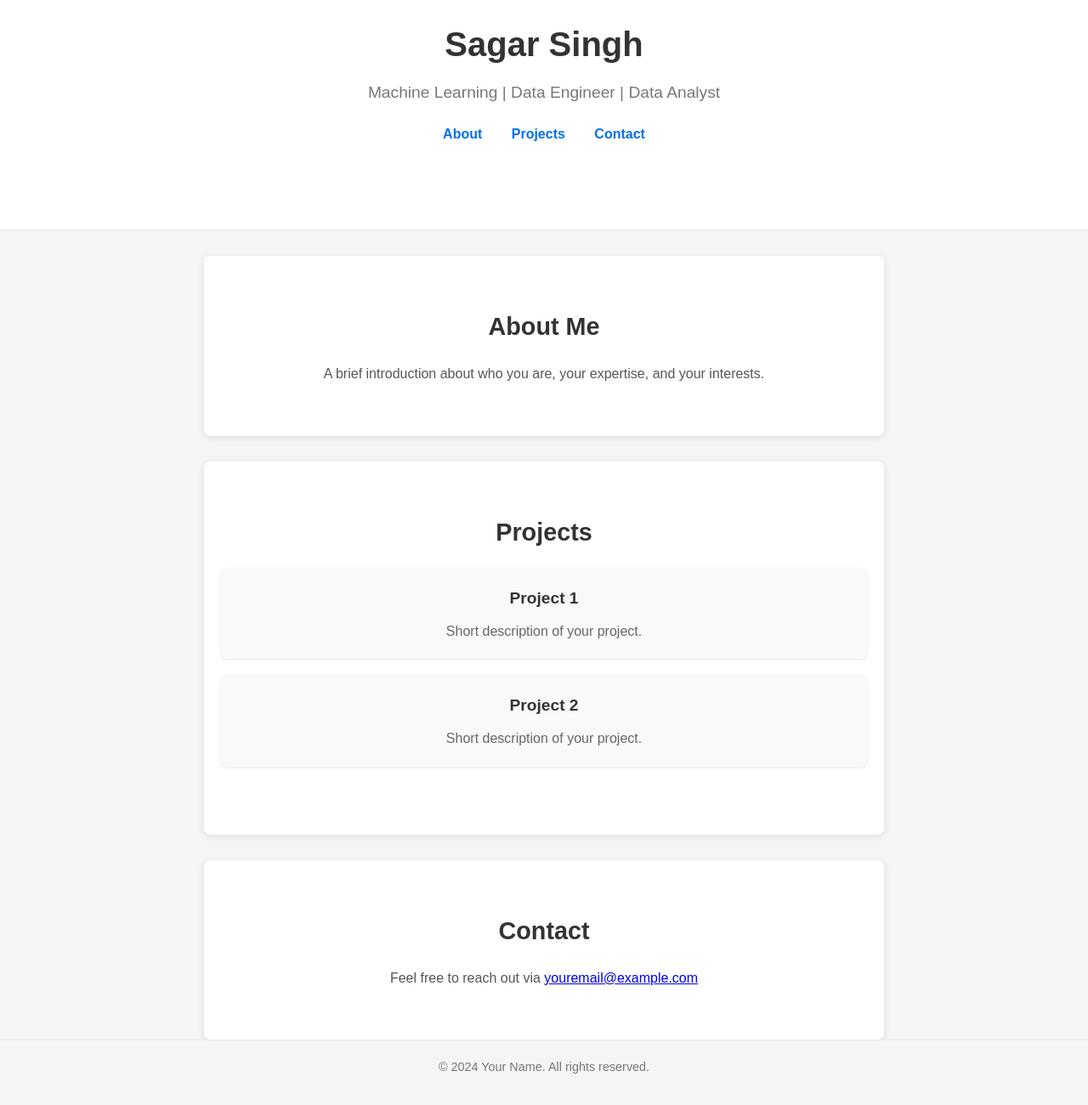
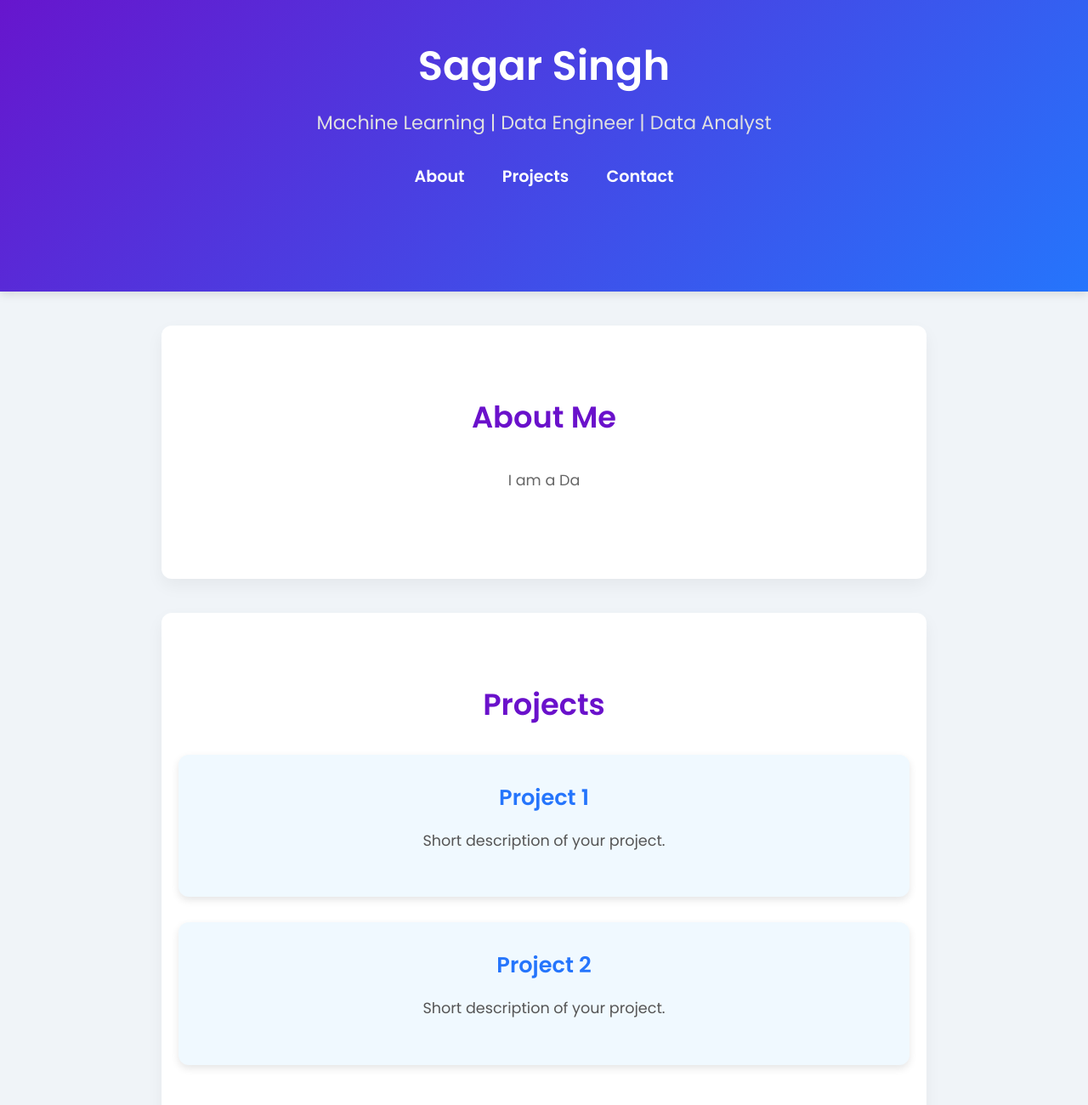
Before and after one commit to Singh-Sagar/Singh-Sagar.github.io, a plain HTML site: page index.html in a window 1280 px wide. Shown: the part 80-1380 px from the top of the page at 85% size. Drawn offline with Linux system fonts and the light colour scheme.

Commit message:
Added colors

```diff
--- a/index.css
+++ b/index.css
@@ -7,109 +7,138 @@
 
 /* General Styles */
 body {
-    font-family: Arial, sans-serif;
+    font-family: 'Poppins', sans-serif; /* A modern, sleek font */
     line-height: 1.6;
     color: #333;
-    background-color: #f5f5f5;
+    background-color: #f0f4f8; /* Softer background color */
+    padding: 0;
+    margin: 0;
 }
 
 /* Header Section */
 header {
-    background: #fff;
+    background: linear-gradient(135deg, #6a11cb 0%, #2575fc 100%); /* Gradient for a modern touch */
+    color: white;
     text-align: center;
-    padding: 100px 20px;
-    border-bottom: 1px solid #eaeaea;
+    padding: 120px 20px;
+    border-bottom: none;
+    box-shadow: 0 4px 10px rgba(0, 0, 0, 0.1);
 }
 
 .header-content h1 {
-    font-size: 2.5rem;
+    font-size: 3rem;
     margin-bottom: 10px;
-    color: #333;
+    color: white;
 }
 
 .subtitle {
-    font-size: 1.2rem;
-    color: #777;
+    font-size: 1.4rem;
+    color: #e0e0e0;
 }
 
 .nav-links {
     list-style: none;
-    margin-top: 20px;
+    margin-top: 30px;
     padding: 0;
 }
 
 .nav-links li {
     display: inline;
-    margin: 0 15px;
+    margin: 0 20px;
 }
 
 .nav-links a {
     text-decoration: none;
-    color: #0070f3;
+    color: white;
     font-weight: bold;
+    font-size: 1.2rem;
+    transition: color 0.3s;
 }
 
 .nav-links a:hover {
-    text-decoration: underline;
+    color: #ffe600; /* Highlight effect on hover */
 }
 
 /* Section Styles */
 section {
-    padding: 60px 20px;
-    max-width: 800px;
+    padding: 80px 20px;
+    max-width: 900px;
     margin: auto;
     text-align: center;
-    background: #fff;
-    margin-top: 30px;
-    border-radius: 8px;
-    box-shadow: 0 2px 8px rgba(0, 0, 0, 0.1);
+    background: white;
+    margin-top: 40px;
+    border-radius: 12px;
+    box-shadow: 0 8px 20px rgba(0, 0, 0, 0.05);
 }
 
 section h2 {
-    font-size: 1.8rem;
+    font-size: 2.2rem;
     color: #333;
-    margin-bottom: 20px;
+    margin-bottom: 30px;
+    font-weight: 600;
+    color: #6a11cb; /* Add theme color */
 }
 
 section p {
-    font-size: 1rem;
-    color: #555;
+    font-size: 1.1rem;
+    color: #666;
+    margin-bottom: 20px;
+    line-height: 1.8;
 }
 
 /* Project Card Styles */
 .project-card {
-    margin: 20px 0;
-    padding: 20px;
-    background: #f9f9f9;
-    border-radius: 8px;
-    box-shadow: 0 1px 4px rgba(0, 0, 0, 0.1);
+    margin: 30px 0;
+    padding: 30px;
+    background: #f0f9ff; /* Soft light-blue background */
+    border-radius: 12px;
+    box-shadow: 0 4px 10px rgba(0, 0, 0, 0.1);
+    transition: transform 0.3s ease;
+}
+
+.project-card:hover {
+    transform: scale(1.05); /* Slight zoom-in on hover for interactivity */
 }
 
 .project-card h3 {
-    font-size: 1.2rem;
-    margin-bottom: 10px;
+    font-size: 1.6rem;
+    margin-bottom: 15px;
+    color: #2575fc; /* Match the theme color */
 }
 
 .project-card p {
-    font-size: 1rem;
-    color: #666;
+    font-size: 1.1rem;
+    color: #555;
 }
 
 /* Contact Section */
 #contact p {
-    font-size: 1rem;
+    font-size: 1.2rem;
+    color: #555;
+}
+
+#contact a {
+    color: #2575fc;
+    text-decoration: none;
+    font-weight: bold;
+}
+
+#contact a:hover {
+    text-decoration: underline;
+    color: #6a11cb;
 }
 
 /* Footer */
 footer {
-    background: #f5f5f5;
-    padding: 20px;
+    background: #6a11cb;
+    padding: 30px;
     text-align: center;
-    color: #777;
-    font-size: 0.9rem;
+    color: white;
+    font-size: 0.95rem;
     border-top: 1px solid #eaeaea;
 }
 
 footer p {
     margin: 0;
+    color: white;
 }
--- a/index.html
+++ b/index.html
@@ -3,8 +3,10 @@
 <head>
     <meta charset="UTF-8">
     <meta name="viewport" content="width=device-width, initial-scale=1.0">
-    <title>Your Name | Portfolio</title>
+    <title>Sagar Singh | Portfolio</title>
     <link rel="stylesheet" href="index.css">
+    <link href="https://fonts.googleapis.com/css2?family=Poppins:wght@300;400;600&display=swap" rel="stylesheet">
+
 </head>
 <body>
     <!-- Header Section -->
@@ -25,7 +27,7 @@
     <!-- About Section -->
     <section id="about">
         <h2>About Me</h2>
-        <p>A brief introduction about who you are, your expertise, and your interests.</p>
+        <p> I am a Da</p>
     </section>
 
     <!-- Projects Section -->
@@ -45,12 +47,12 @@
     <!-- Contact Section -->
     <section id="contact">
         <h2>Contact</h2>
-        <p>Feel free to reach out via <a href="mailto:youremail@example.com">youremail@example.com</a></p>
+        <p>Feel free to reach out via <a href="mailto:youremail@example.com">sagar.singh-1@ou.edu</a></p>
     </section>
 
     <!-- Footer -->
     <footer>
-        <p>&copy; 2024 Your Name. All rights reserved.</p>
+        <p>&copy; 2024 Sagar Singh. All rights reserved.</p>
     </footer>
 </body>
 </html>
```
